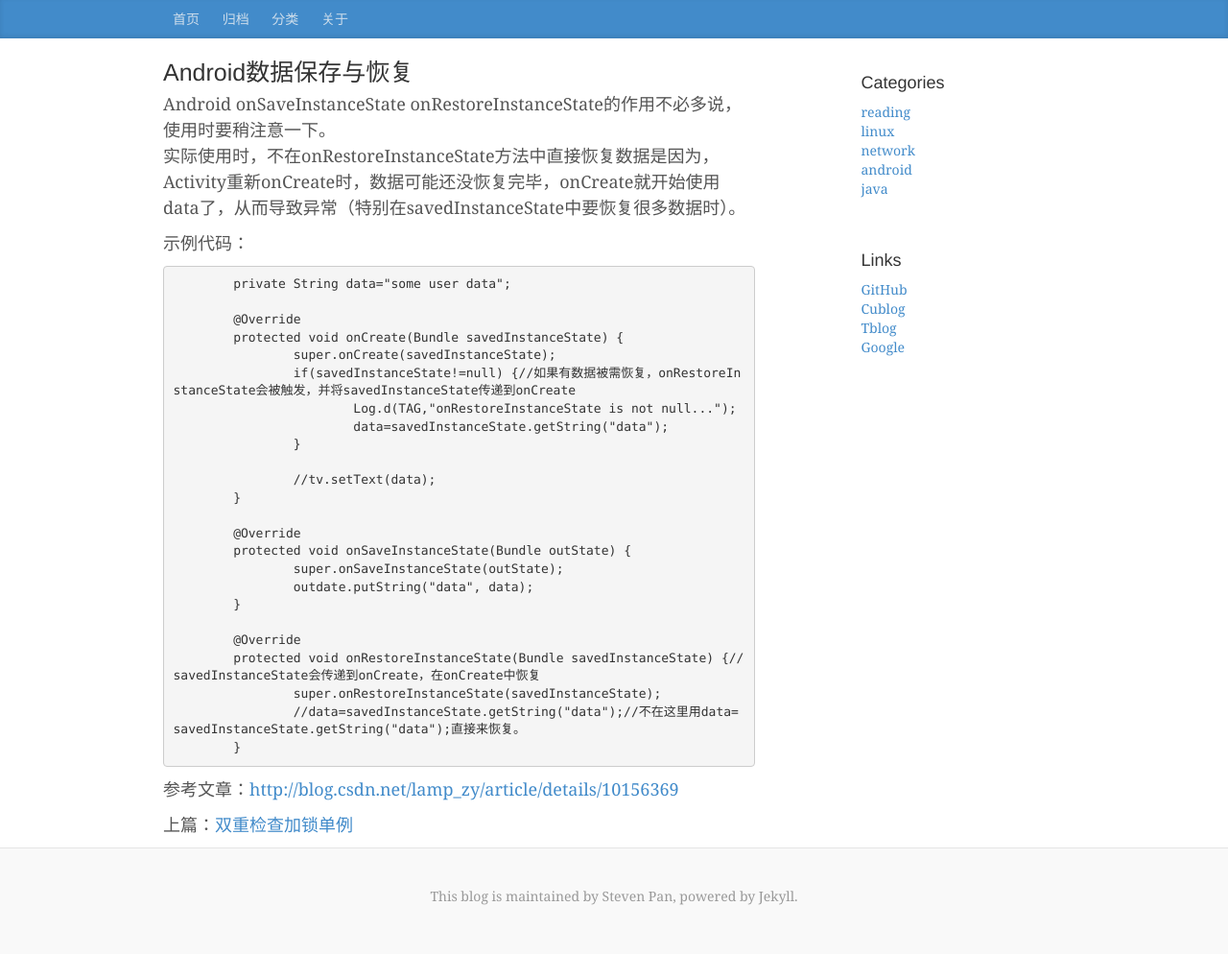
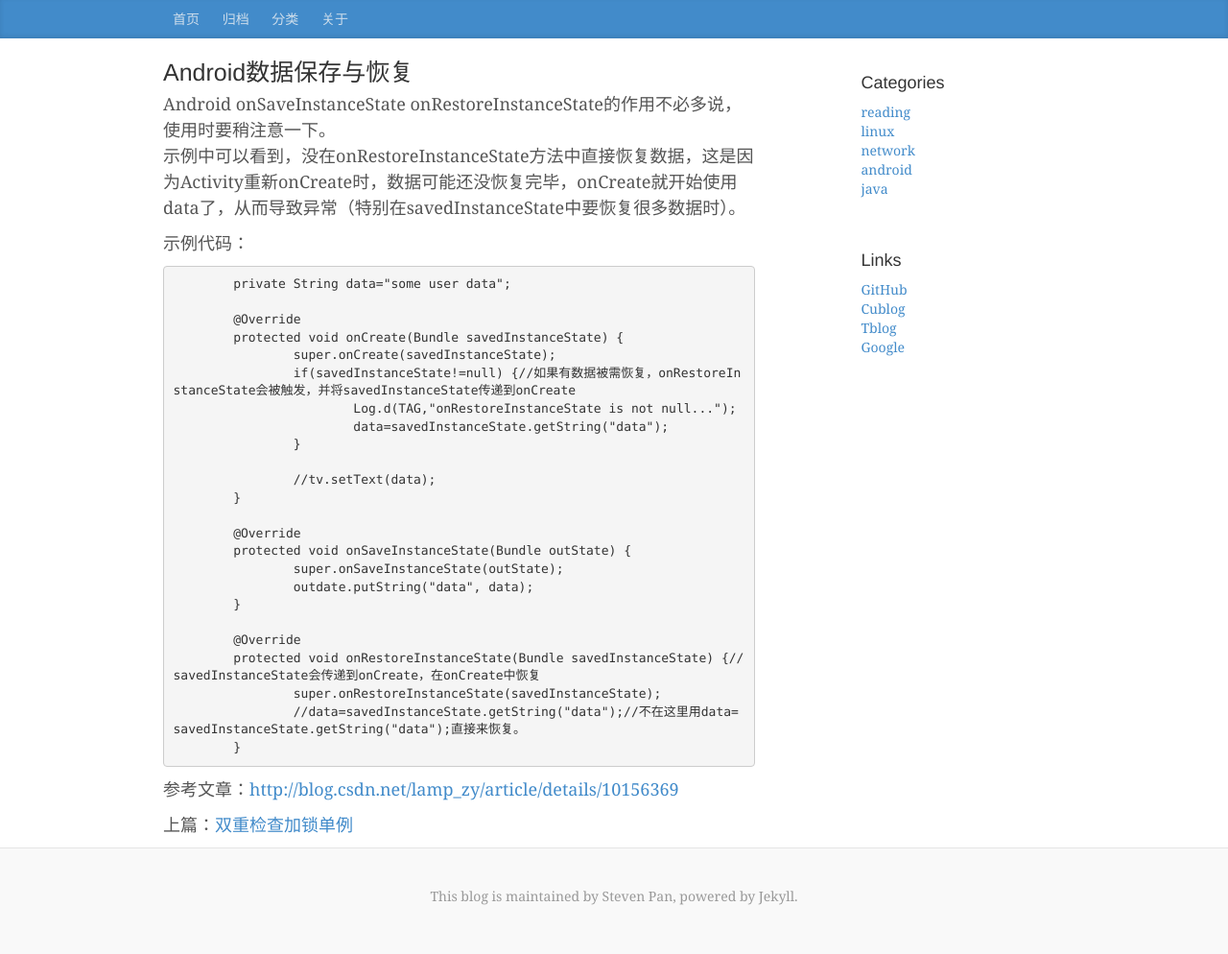
Before and after one commit to wdyggh/wdyggh.github.com, a Jekyll site: the page built from _posts/technology/2014-06-12-android-save-restore.markdown, in a window 1280 px wide. Shown: the whole page at 96% size. Built offline with Jekyll 4.4.1, drawn with Linux system fonts in a browser that asks for light colours; Markdown is read by kramdown in place of the engine named in the settings; comment, search, counter and statistics services are not loaded.

Commit message:
update post

```diff
--- a/_posts/technology/2014-06-12-android-save-restore.markdown
+++ b/_posts/technology/2014-06-12-android-save-restore.markdown
@@ -5,7 +5,7 @@ title:  "Android数据保存与恢复"
 tags: [数据恢复]
 ---
 Android onSaveInstanceState onRestoreInstanceState的作用不必多说，使用时要稍注意一下。
-实际使用时，不在onRestoreInstanceState方法中直接恢复数据是因为，Activity重新onCreate时，数据可能还没恢复完毕，onCreate就开始使用data了，从而导致异常（特别在savedInstanceState中要恢复很多数据时）。
+示例中可以看到，没在onRestoreInstanceState方法中直接恢复数据，这是因为Activity重新onCreate时，数据可能还没恢复完毕，onCreate就开始使用data了，从而导致异常（特别在savedInstanceState中要恢复很多数据时）。
 
 示例代码：
 {% highlight java %}
```
